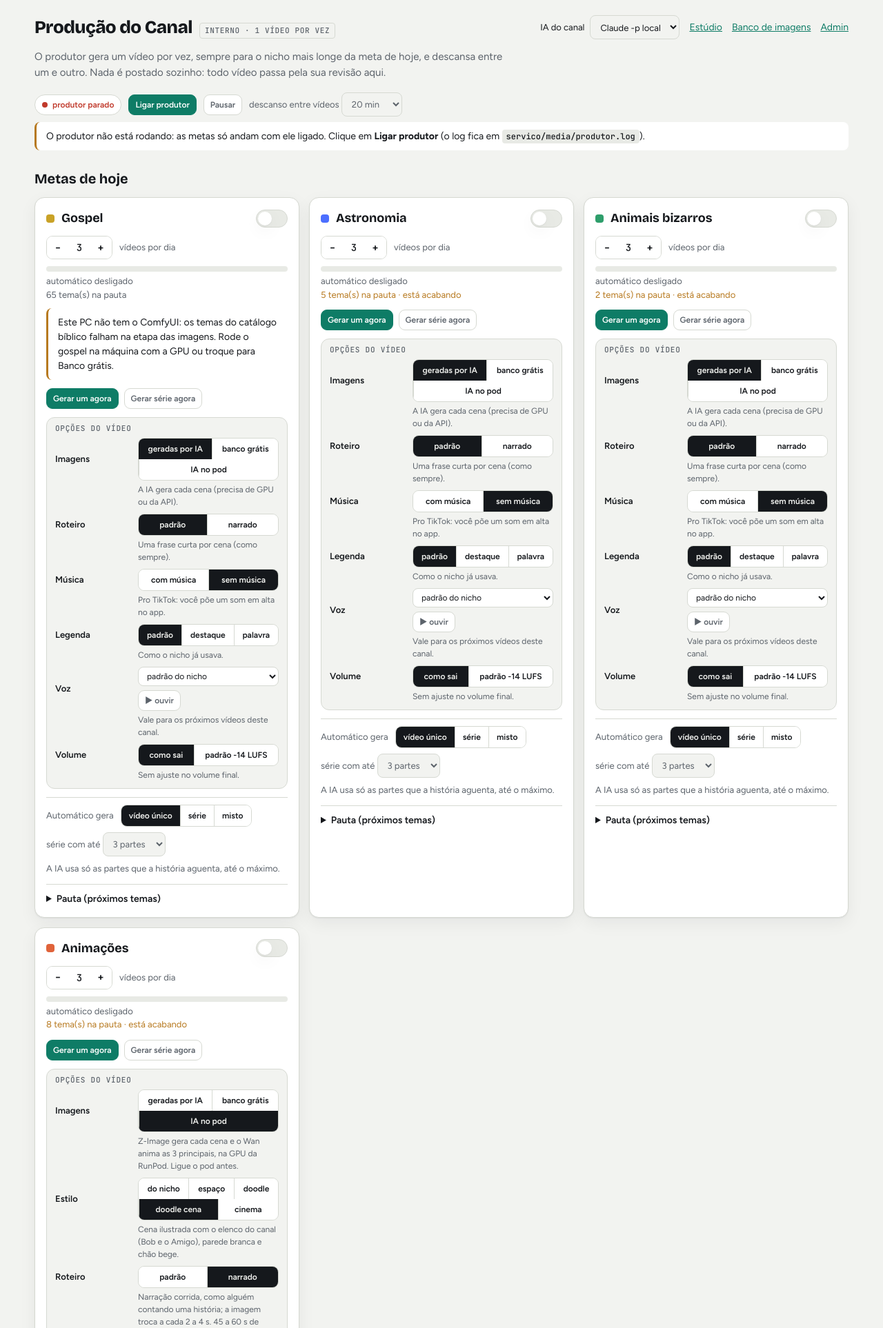
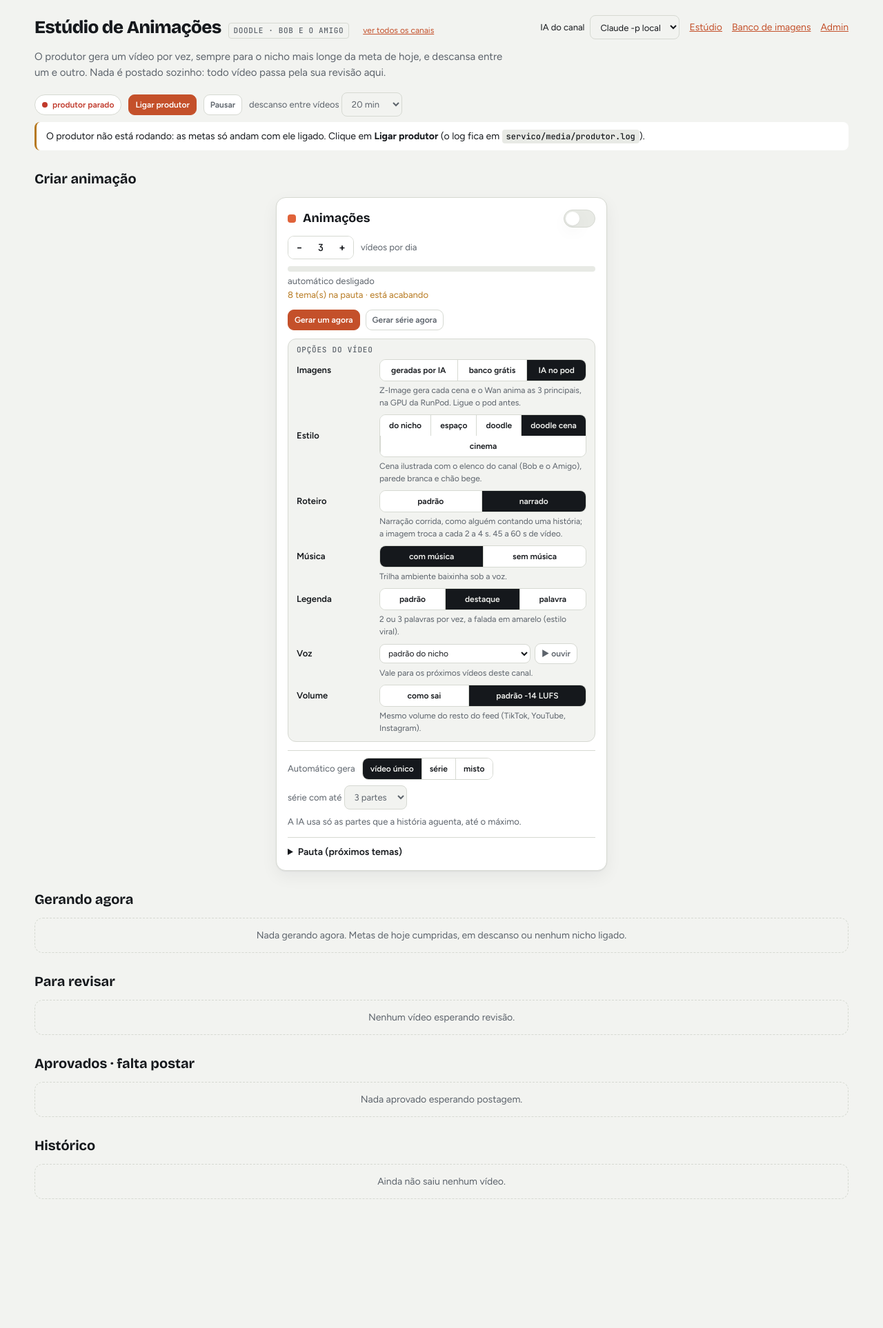
Before and after one commit to Yonarhan/Milionere, a Django app: page /canal in a window 1280 px wide. Shown: the top 1926 px of the page at 69% size. After the commit the page ends 1739 px from the top, so only its background shows below. Run offline with Django 5.2, Linux system fonts and the light colour scheme; data comes from the database, SQL or seed files in the repository; data that the repository does not hold is empty.

Commit message:
Painel focado em animações: /canal mostra só o canal Animações (um cartão vertical) e os vídeos dele
O painel de todos os canais continua em /canal?todos=1 (gospel do Rafael, astronomia, animais).

Co-Authored-By: Claude Opus 5.5 <noreply@anthropic.com>

```diff
--- a/servico/estudio/templates/estudio/canal.html
+++ b/servico/estudio/templates/estudio/canal.html
@@ -65,6 +65,12 @@ input[type=text],select{background:var(--ground);border:1px solid var(--line);bo
 .aviso code{font:500 12px var(--mono);background:var(--sunk);padding:2px 6px;border-radius:4px;word-break:break-all}
 
 .canais{display:grid;grid-template-columns:repeat(auto-fill,minmax(300px,1fr));gap:14px}
+/* foco em animações: um cartão vertical só, no centro, e a cor do canal */
+body.foco .canais{grid-template-columns:minmax(0,480px);justify-content:center}
+body.foco{--accent:#C4502A;--accent-ink:#FFFFFF;--accent-soft:#F7DED3}
+@media (prefers-color-scheme:dark){:root:not([data-theme="light"]) body.foco{--accent:#F08A5D;--accent-ink:#2A1208;--accent-soft:#3A1E12}}
+:root[data-theme="dark"] body.foco{--accent:#F08A5D;--accent-ink:#2A1208;--accent-soft:#3A1E12}
+.brand .todos{font-size:12px;margin-left:10px}
 .canal .top{display:flex;align-items:center;gap:10px;margin-bottom:12px}
 .canal h3{font-size:18px;font-weight:700}
 .dot{width:12px;height:12px;border-radius:4px;flex:none}
@@ -145,7 +151,8 @@ pre.log{margin:0;max-height:260px;overflow:auto;background:var(--ground);border:
 </head><body>
 <div class="wrap">
   <header class="top">
-    <div class="brand"><h1>Produção do Canal</h1><span class="tag">interno · 1 vídeo por vez</span></div>
+    <div class="brand"><h1 id="marca">Produção do Canal</h1><span class="tag" id="marcaTag">interno · 1 vídeo por vez</span>
+      <a class="todos" id="linkTodos" href="?todos=1"></a></div>
     <div class="topControls"><label for="provedor">IA do canal
       <select id="provedor"><option value="claude-cli">Claude -p local</option><option value="api">API Anthropic</option></select></label>
       <nav class="nav"><a href="/">Estúdio</a><a href="/banco">Banco de imagens</a><a href="/admin/estudio/producao/">Admin</a></nav></div>
@@ -155,7 +162,7 @@ pre.log{margin:0;max-height:260px;overflow:auto;background:var(--ground);border:
   <div class="status" id="status"></div>
   <div id="avisoProdutor"></div>
 
-  <section><div class="head"><h2>Metas de hoje</h2><span class="count" id="totalHoje"></span></div>
+  <section><div class="head"><h2 id="tituloCanais">Metas de hoje</h2><span class="count" id="totalHoje"></span></div>
     <div class="canais" id="canais"></div></section>
 
   <section><div class="head"><h2>Gerando agora</h2><span class="count" id="countFila"></span></div>
@@ -452,10 +459,23 @@ function renderHistorico(){
     acao({acao:"tentar_de_novo",id:b.dataset.retry,serie:b.dataset.serie},"Voltou para a fila: é o próximo a ser gerado")});
 }
 
+// /canal = estúdio de animações; /canal?todos=1 = o painel de todos os canais (gospel do Rafael etc.)
+const FOCO = new URLSearchParams(location.search).has("todos") ? null : "animacoes";
+if(FOCO){
+  document.body.classList.add("foco"); document.title="Estúdio de Animações";
+  $("#marca").textContent="Estúdio de Animações"; $("#marcaTag").textContent="doodle · Bob e o Amigo";
+  $("#linkTodos").textContent="ver todos os canais"; $("#tituloCanais").textContent="Criar animação";
+}else{ $("#linkTodos").textContent="só animações"; $("#linkTodos").href="?"; }
+function focar(E){  // mostra só o canal de animações e os vídeos dele
+  if(!FOCO) return E;
+  const so = l => (l||[]).filter(x=>x.nicho===FOCO);
+  return {...E, canais:so(E.canais), revisar:so(E.revisar), aprovados:so(E.aprovados), historico:so(E.historico),
+          fila:so(E.fila), series_revisar:so(E.series_revisar)};
+}
 async function carregar(forcar){
   try{
     const r=await fetch("/api/canal"); if(!r.ok) throw new Error(r.status);
-    E=await r.json();
+    E=focar(await r.json());
     if(forcar) assinatura={};
     renderStatus(); renderCanais(); renderAtual();
     renderSeries();
```
